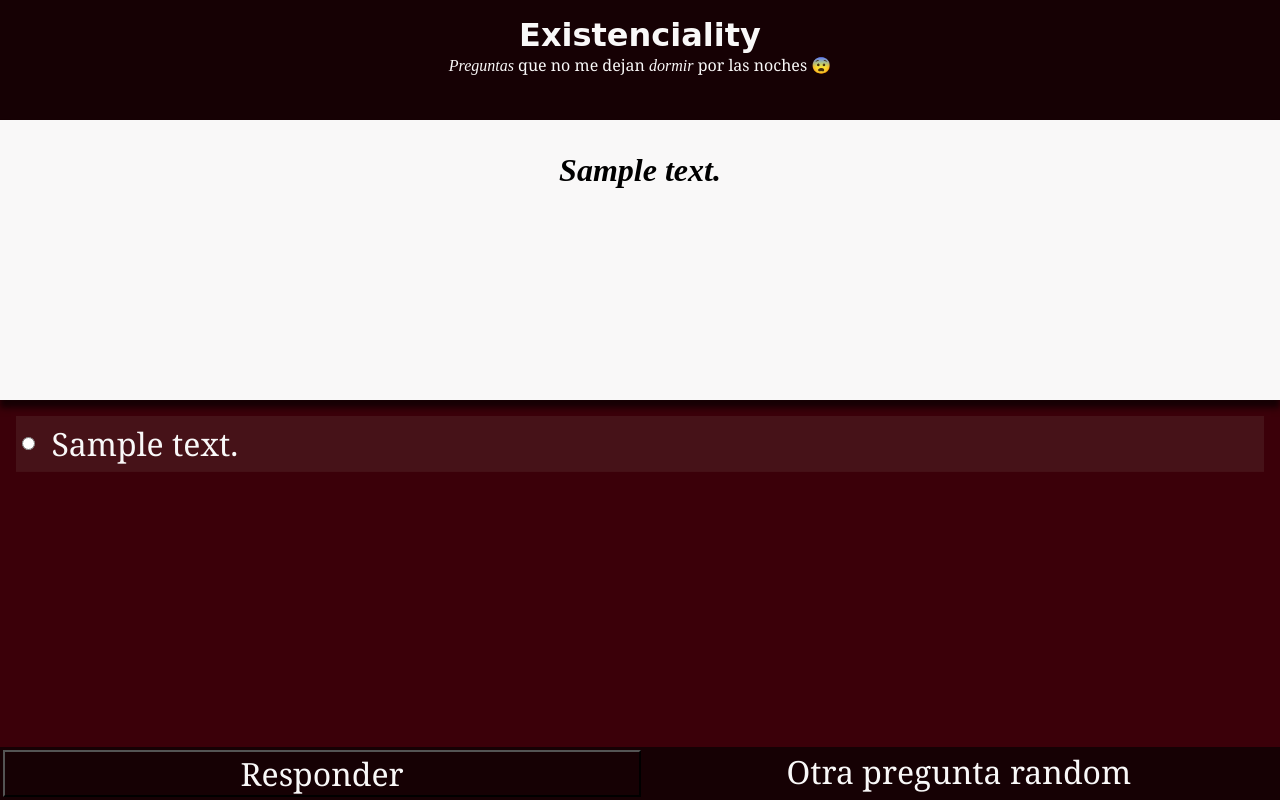
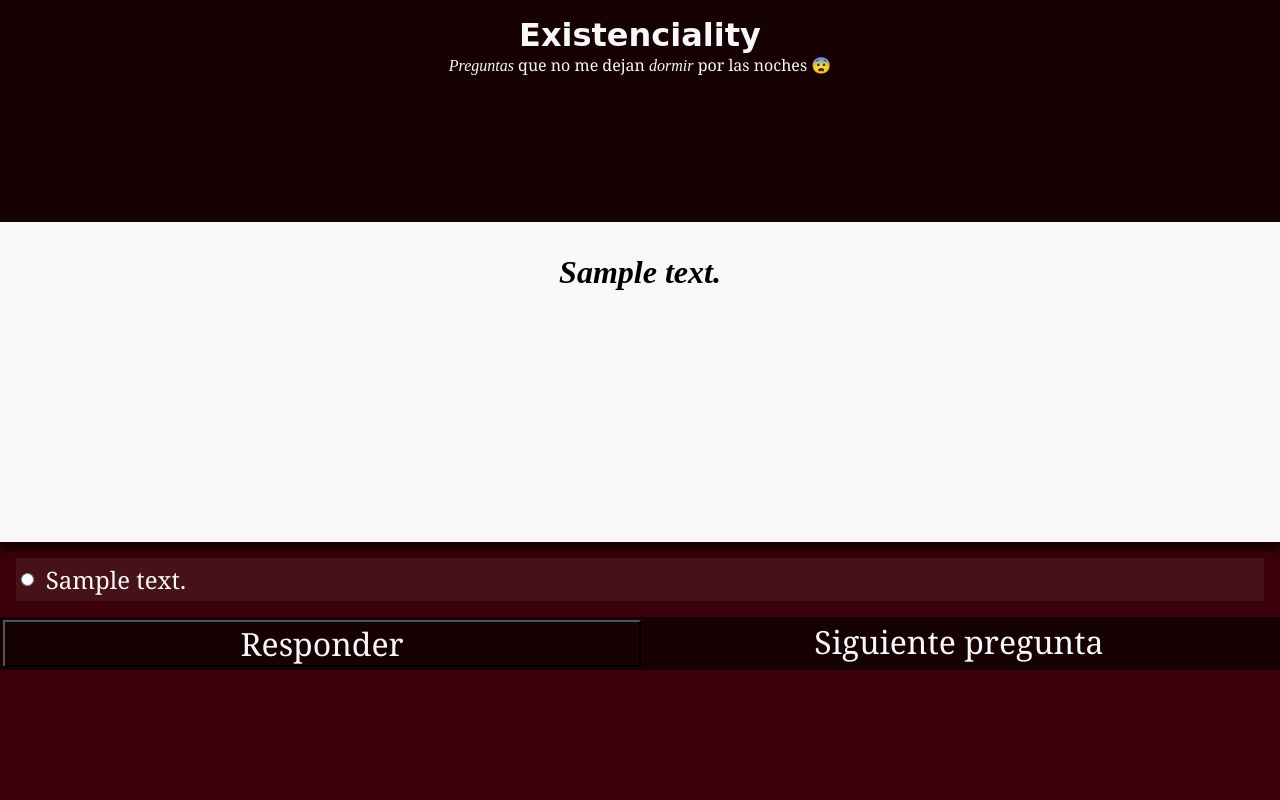
Before and after one commit to luucamay/existenciality, a Django app: page / in a window 1280 px wide. Run offline with Django 3.2, Linux system fonts and the light colour scheme; tables that the repository leaves empty hold one stand-in row (values such as "Sample post"); some web fonts are replaced.

Commit message:
feat: Improve style for header and footer

```diff
--- a/polls/static/polls/style.css
+++ b/polls/static/polls/style.css
@@ -30,7 +30,7 @@ body {
 body {
   background-color: var(--base-color);
   display: grid;
-  grid-template-rows: 15% 35% 40%;
+  grid-template-rows: auto 40% auto;
   position: relative;
   min-height: 100vh;
 }
@@ -63,7 +63,7 @@ h2 {
 }
 
 .choice {
-  font-size: 2rem;
+  font-size: 1.5rem;
   color: var(--whiter-color);
   display: grid;
   grid-template-columns: min-content auto;
@@ -80,7 +80,7 @@ h2 {
 }
 
 .result {
-  font-size: 2rem;
+  font-size: 1.5rem;
   background: var(--transparent-base-color);
   color: var(--whiter-color);
   padding: 0.2em;
@@ -121,8 +121,6 @@ button:hover, a:hover, a:active {
   background-color: var(--darker-color);
   color: var(--whiter-color);
   width: 100%;
-  position: absolute;
-  bottom: 0;
   padding: 0.2em;
   text-align: center;
 }
--- a/polls/templates/polls/index.html
+++ b/polls/templates/polls/index.html
@@ -38,7 +38,7 @@
       </div>
       <div class="footer">
         <button type="submit" class="button">Responder</button>
-        <a href="{% url 'polls:detail' question.next_id %}" class="button">Otra pregunta random</a>
+        <a href="{% url 'polls:detail' question.next_id %}" class="button">Siguiente pregunta</a>
       </div>
     </form>
   </body>
```
